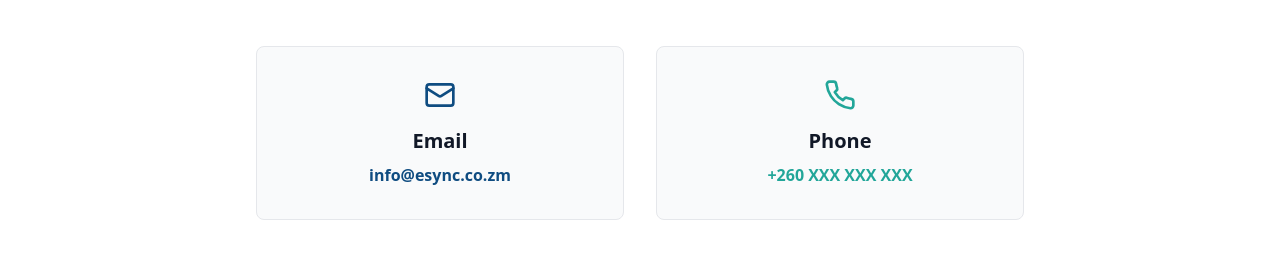
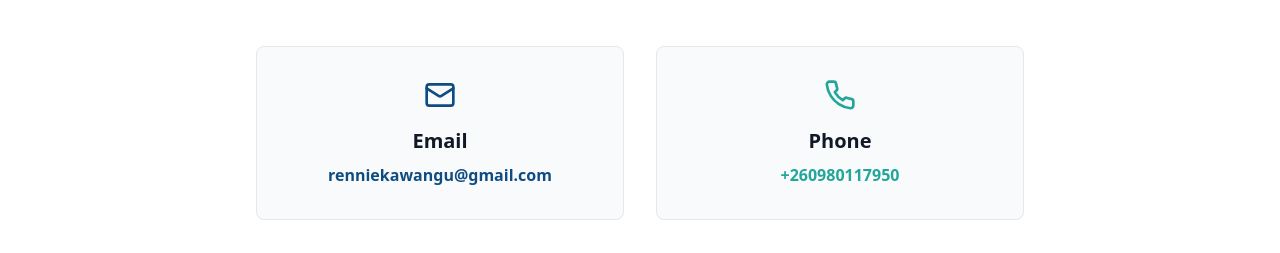
Before and after one commit to renniekawangu/esyncsms, a React (Vite) app: page / in a window 1280 px wide. Shown: the part 5182-5435 px from the top of the page. Built offline with nearby package versions, Linux system fonts and the light colour scheme.

Commit message:
a004 commit

```diff
--- a/esync.portfolio.json
+++ b/esync.portfolio.json
@@ -123,8 +123,8 @@
   ],
 
   "contact": {
-    "email": "info@esync.co.zm",
-    "phone": "+260 XXX XXX XXX",
+    "email": "renniekawangu@gmail.com",
+    "phone": "+260980117950",
     "ctaText": "Get Started with eSync"
   },
 
--- a/src/components/WhatsAppButton.jsx
+++ b/src/components/WhatsAppButton.jsx
@@ -1,7 +1,7 @@
 import { MessageCircle } from 'lucide-react'
 
 export default function WhatsAppButton({ phoneNumber = +260980117950, message = "Hi, I'm interested in requesting a demo of eSync for my school." }) {
-  const whatsappUrl = `https://wa.me/${phoneNumber.replace(/[^0-9]/g, '')}?text=${encodeURIComponent(message)}`
+  const whatsappUrl = `https://wa.me/${phoneNumber}?text=${encodeURIComponent(message)}`
 
   return (
     <a
```
